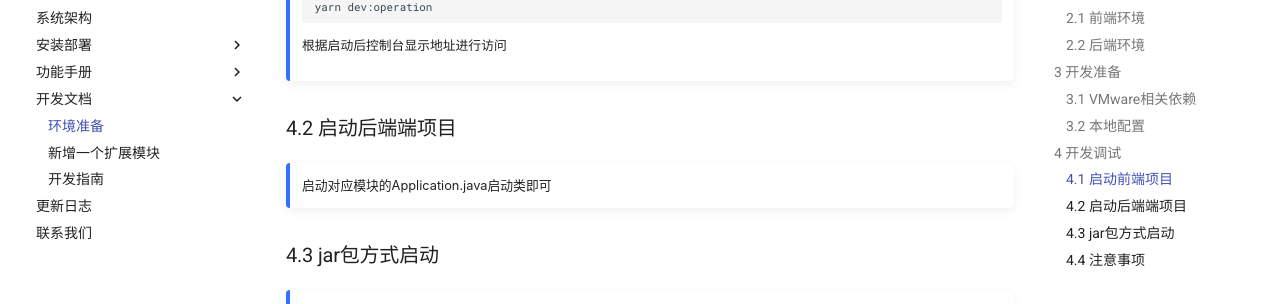
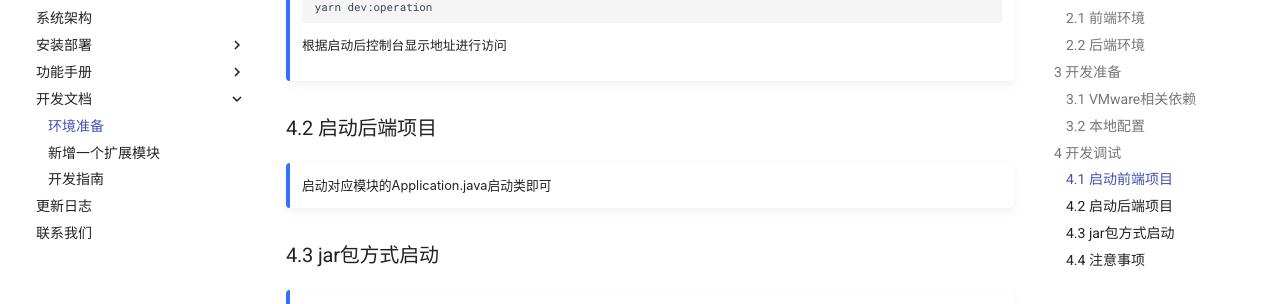
Before and after one commit to CloudExplorer-Dev/docs, an MkDocs documentation site: the page built from docs/dev_manual/dev_manual_prepare.md, in a window 1280 px wide and 900 px high, scrolled down 3361 px. Shown: the part 144-448 px from the top of the window. Built offline with MkDocs 1.6.1 and Material for MkDocs 9.7.7, drawn with Linux system fonts in a browser that asks for light colours; the version menu is left out.

Commit message:
修正环境准备错别字

````diff
--- a/docs/dev_manual/dev_manual_prepare.md
+++ b/docs/dev_manual/dev_manual_prepare.md
@@ -186,7 +186,7 @@
     ```
     根据启动后控制台显示地址进行访问
 
-### 4.2 启动后端端项目
+### 4.2 启动后端项目
 
 !!! Abstract ""
     启动对应模块的Application.java启动类即可
````
